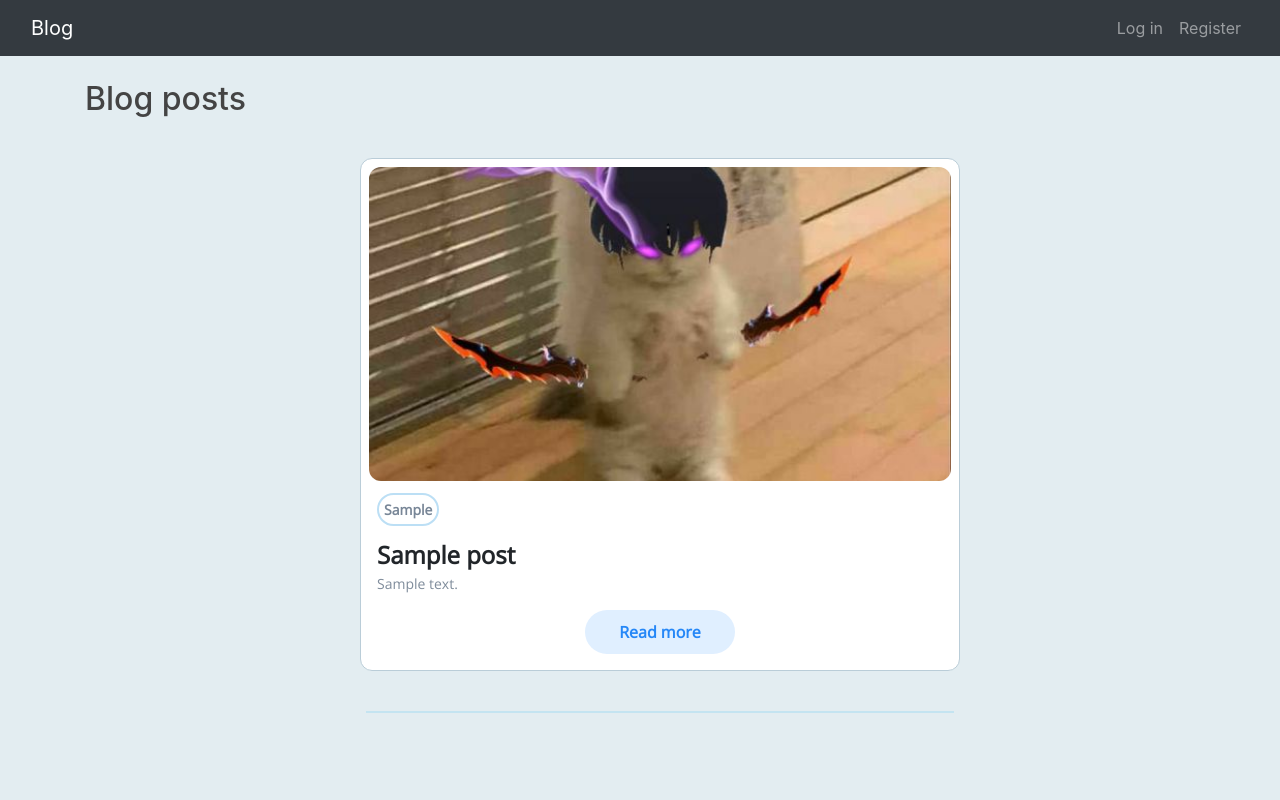
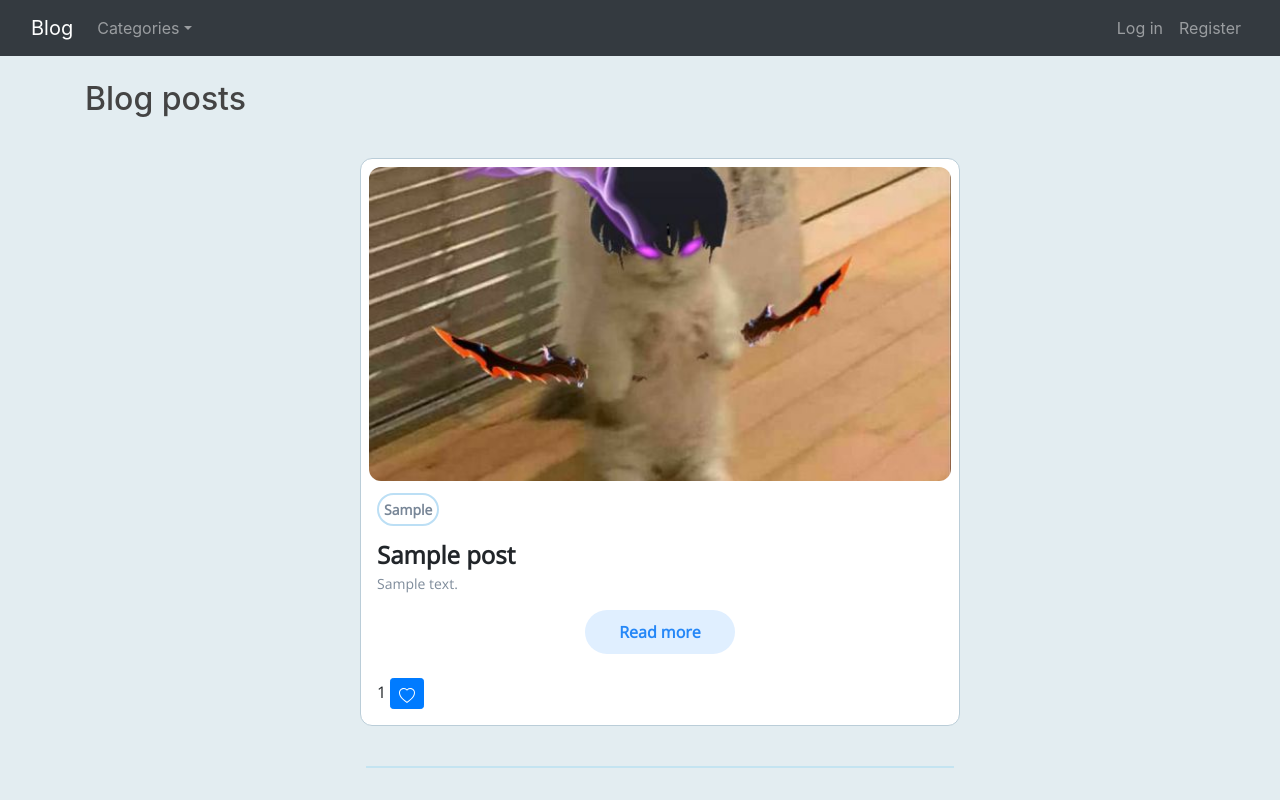
Before and after one commit to Rajan66/Blog, a Django app: page / in a window 1280 px wide. Run offline with Django 4.2, Linux system fonts and the light colour scheme; tables that the repository leaves empty hold one stand-in row (values such as "Sample post"); some libraries are stand-ins or nearby versions.

Commit message:
Like Feature

```diff
--- a/blog/models.py
+++ b/blog/models.py
@@ -16,6 +16,10 @@ class Post(models.Model):
     body = models.TextField()
     post_date = models.DateField(auto_now_add=True)
     category = models.CharField(max_length=255, default="uncategorized")
+    # user can like many posts and a post can have many likes
+    likes = models.ManyToManyField(User, related_name='like')
+    like_count =models.BigIntegerField(default=0)
+    # related name :- fk that associates the many things to each other
 
     def __str__(self):
         # To view the title and author of the post in the admin area
--- a/blog/static/css/styles.css
+++ b/blog/static/css/styles.css
@@ -30,12 +30,12 @@
     transform: translateY(-5px);
 }
 
-.nav-link{
+.whitebar{
     transition: all 0.2s;
     position: relative;
 }
 
-.nav-link::after{
+.whitebar::after{
     content: '';
     opacity: 0;
     transition: all 0.2s;
@@ -47,7 +47,7 @@
     left: 0;
 }
 
-.nav-link:hover::after{
+.whitebar:hover::after{
     opacity: 1;
 
 }
--- a/blog/templates/base.html
+++ b/blog/templates/base.html
@@ -9,7 +9,6 @@
     <!-- Required meta tags -->
     <meta name="viewport"
           content="width=device-width, initial-scale=1, shrink-to-fit=no">
-    <!-- Bootstrap CSS -->
     <meta charset="utf-8" />
     <meta name="keywords" content="foo,bar" />
     <meta name="description" content="foo" />
@@ -19,6 +18,7 @@
           href="https://stackpath.bootstrapcdn.com/bootstrap/4.3.1/css/bootstrap.min.css"
           integrity="sha384-ggOyR0iXCbMQv3Xipma34MD+dH/1fQ784/j6cY/iJTQUOhcWr7x9JvoRxT2MZw1T"
           crossorigin="anonymous">
+    <script src="https://ajax.googleapis.com/ajax/libs/jquery/3.4.1/jquery.min.js"></script>
   </head>
   <body class="main">
     <nav class="navbar navbar-expand-lg navbar-dark bg-dark bg-body-tertiary">
@@ -45,18 +45,18 @@
               <li class="nav-item dropdown">
                 <a class="nav-link dropdown-toggle"
                    id="navbarDropDown"
-                   href="#"
+                   href=""
                    role="button"
                    aria-haspopup="true"
                    data-toggle="dropdown"
                    aria-expanded="false">Categories</a>
-                <ul class="dropdown-menu">
+                {% comment %} <ul class="dropdown-menu">
                   {% for item in category_menu %}
                     <li>
                       <a class="dropdown-item" href="{% url 'category' item|slugify %}">{{ item }}</a>
                     </li>
                   {% endfor %}
-                </ul>
+                </ul> {% endcomment %}
               </li>
               <li class="nav-item">
                 <a class="nav-link" href="{% url 'add-category' %}">Add category</a>
@@ -64,7 +64,7 @@
             </ul>
             <ul class="navbar-nav ml-auto">
               <li class="nav-item">
-                <a class="nav-link" href="{% url 'logout' %}">Log out</a>
+                <a class="nav-link whitebar" href="{% url 'logout' %}">Log out</a>
               </li>
             </ul>
           {% elif user.is_authenticated %}
@@ -91,21 +91,35 @@
             </ul>
             <ul class="navbar-nav ml-auto">
               <li class="nav-item">
-                <a class="nav-link" href="{% url 'logout' %}">Log out</a>
+                <a class="nav-link whitebar" href="{% url 'logout' %}">Log out</a>
               </li>
             </ul>
           {% else %}
             <ul class="navbar-nav mb-2 mb-lg-0">
-              {% comment %} <li class="nav-item">
-                <a class="nav-link" href="#">Home</a>
-              </li> {% endcomment %}
+            <li class="nav-item dropdown">
+              <a class="nav-link dropdown-toggle"
+                 id="navbarDropDown"
+                 href="#"
+                 role="button"
+                 aria-haspopup="true"
+                 data-toggle="dropdown"
+                 aria-expanded="true">Categories</a>
+              <ul class="dropdown-menu">
+                {% for item in category_menu %}
+                  <li>
+                    <a class="dropdown-item" href="{% url 'category' item|slugify %}">{{ item }}</a>
+                  </li>
+                {% endfor %}
+              </ul>
+            </li>
             </ul>
             <ul class="navbar-nav ml-auto">
+
               <li class="nav-item">
-                <a class="nav-link" href="{% url 'login' %}">Log in</a>
+                <a class="nav-link whitebar" href="{% url 'login' %}">Log in</a>
               </li>
               <li class="nav-item">
-                <a class="nav-link" href="{% url 'register' %}">Register</a>
+                <a class="nav-link whitebar" href="{% url 'register' %}">Register</a>
               </li>
             </ul>
           {% endif %}
@@ -123,8 +137,6 @@
     </div>
     <!-- Optional JavaScript -->
     <!-- jQuery first, then Popper.js, then Bootstrap JS -->
-    <script src="https://code.jquery.com/jquery-3.3.1.slim.min.js" integrity="sha384-q8i/X+965DzO0rT7abK41JStQIAqVgRVzpbzo5smXKp4YfRvH+8abtTE1Pi6jizo" crossorigin="anonymous">
-    </script>
     <script src="https://cdnjs.cloudflare.com/ajax/libs/popper.js/1.14.7/umd/popper.min.js" integrity="sha384-UO2eT0CpHqdSJQ6hJty5KVphtPhzWj9WO1clHTMGa3JDZwrnQq4sF86dIHNDz0W1" crossorigin="anonymous">
     </script>
     <script src="https://stackpath.bootstrapcdn.com/bootstrap/4.3.1/js/bootstrap.min.js" integrity="sha384-JjSmVgyd0p3pXB1rRibZUAYoIIy6OrQ6VrjIEaFf/nJGzIxFDsf4x0xIM+B07jRM" crossorigin="anonymous">
--- a/blog/templates/home.html
+++ b/blog/templates/home.html
@@ -1,7 +1,6 @@
 {% extends "base.html" %}
 {% block content %}
     {% load static %}
-
     <link rel="stylesheet" href="{% static 'css/home.css' %}">
     {% if user.is_authenticated %}<h1>Welcome back, {{ user.username }}😇</h1>{% endif %}
     <h2>Blog posts</h2>
@@ -12,37 +11,77 @@
                     <!-- A div with card class for the card  -->
                     <div class="card">
                         <img src="{% static 'img/denja_catto.jpg' %}" alt="Catoo">
-                <!-- A div with card__details class to hold the details in the card  -->
                         <div class="card__details">
                             <!-- Span with tag class for the tag -->
                             <span class="tag">{{ post.category|title }}</span>
-                    <!-- A div with name class for the name of the card -->
                             <div class="name">{{ post.title }}</div>
                             <p>{{ post.body|slice:":200" }}</p>
-                    {% comment %} <button>
-                        <a href=" {% url 'article-details' post.pk %} ">Read more</a>
-                    </button>  {% endcomment %}
-                    <a class="btn btn-primary button" href="{% url 'article-details' post.pk %}">Read more</a>
+                            <a class="btn btn-primary button"
+                               href="{% url 'article-details' post.pk %}">Read more</a>
+                            <br>
+                            {% if user.is_authenticated %}
+                                <form action="{% url 'like' post.pk %}" method="post">
+                                    {% csrf_token %}
+                                    <span id="like_count">{{ post.like_count }}</span>
+                                    <button type="submit"
+                                            onsubmit="return false"
+                                            {% comment %}
+                                            id="like-button"
+                                            {% endcomment %}
+                                            name="post_id"
+                                            value="{{ post.id }}"
+                                            class="btn btn-primary btn-sm">
+                                        <svg xmlns="http://www.w3.org/2000/svg"
+                                             width="16"
+                                             height="16"
+                                             fill="currentColor"
+                                             class="bi bi-heart"
+                                             viewBox="0 0 16 16">
+                                            <path d="m8 2.748-.717-.737C5.6.281 2.514.878 1.4 3.053c-.523 1.023-.641 2.5.314 4.385.92 1.815 2.834 3.989 6.286 6.357 3.452-2.368 5.365-4.542 6.286-6.357.955-1.886.838-3.362.314-4.385C13.486.878 10.4.28 8.717 2.01L8 2.748zM8 15C-7.333 4.868 3.279-3.04 7.824 1.143c.06.055.119.112.176.171a3.12 3.12 0 0 1 .176-.17C12.72-3.042 23.333 4.867 8 15z" />
+                                        </svg>
+                                    </button>
+                                </form>
+                            {% else %}
+                                <span id="like_count">{{ post.like_count }}</span>
+                                <a href="{% url 'register' %}"
+                                   value="{{ post.id }}"
+                                   class="btn btn-primary btn-sm">
+                                    <svg xmlns="http://www.w3.org/2000/svg"
+                                         width="16"
+                                         height="16"
+                                         fill="currentColor"
+                                         class="bi bi-heart"
+                                         viewBox="0 0 16 16">
+                                        <path d="m8 2.748-.717-.737C5.6.281 2.514.878 1.4 3.053c-.523 1.023-.641 2.5.314 4.385.92 1.815 2.834 3.989 6.286 6.357 3.452-2.368 5.365-4.542 6.286-6.357.955-1.886.838-3.362.314-4.385C13.486.878 10.4.28 8.717 2.01L8 2.748zM8 15C-7.333 4.868 3.279-3.04 7.824 1.143c.06.055.119.112.176.171a3.12 3.12 0 0 1 .176-.17C12.72-3.042 23.333 4.867 8 15z" />
+                                    </svg>
+                                </a>
+                            {% endif %}
                         </div>
                     </div>
                 </div>
             </li>
-    <br/>
+            <br />
             <hr>
         {% endfor %}
     </ul>
+    {% comment %} <script>
+        $('#myForm').trigger("reset");
+        $(document).on('click', '#like-button', function (e) {
+        e.preventDefault();
+        $.ajax({
+                type: 'POST',
+                url: '{% url "like" post.pk %}',
+                data: {
+                    postid: $('#like-button').val(),
+                    action: 'post'
+                },
+                success: function (json) {
+                document.getElementById("like_count").innerHTML = json['result']
+                },
+                error: function (xhr, errmsg, err) {
+
+                }
+            });
+        })
+    </script> {% endcomment %}
 {% endblock content %}
-{% comment %} <li>
-    <a>{{ post.title }}</a>
-    The slugify filter returns a text into one long word containing nothing but lower case ASCII characters and hyphens
-    (-).
-    - <a href="{% url 'category' post.category|slugify %}">{{ post.category }}</a>
-    - {{ post.author.first_name }} {{ post.author.last_name }}
-    - {{ post.post_date }}
-    {% if user.is_authenticated and post.author.id == user.id %}
-    - <small><a href="{% url 'edit-post' post.pk %}">Edit</a></small>
-    - <small><a href="{% url 'delete-post' post.pk %}">Delete</a></small>
-    {% endif %}
-    <br>
-    {{ post.body|slice:":100" }}
-</li> {% endcomment %}
--- a/blog/urls.py
+++ b/blog/urls.py
@@ -1,6 +1,6 @@
 from django.contrib import admin
 from django.urls import path
-from .views import HomeView, ArticleDetailView, AddPostView, UpdatePostView, DeletePostView, AddCategoryView, CategoryView
+from .views import HomeView, ArticleDetailView, AddPostView, UpdatePostView, DeletePostView, AddCategoryView, CategoryView, LikeView
 
 urlpatterns = [
     path('', HomeView.as_view(), name='home'),
@@ -14,4 +14,5 @@ urlpatterns = [
     # str as the category name isn't an int like in the prev urls..
     path('category/<str:cat>/', CategoryView, name="category"),
     # path('category-list', CategoryListView, name="category-list"),
+    path('like/<int:pk>', LikeView, name="like"),
 ]
--- a/blog/views.py
+++ b/blog/views.py
@@ -1,14 +1,12 @@
-from django.shortcuts import render
+from django.shortcuts import render, get_object_or_404, redirect
 from django.views.generic import ListView, DetailView, CreateView, UpdateView, DeleteView
 from .models import Post, Category, User
 from .forms import PostForm, EditForm
-from django.urls import reverse_lazy
+from django.urls import reverse_lazy, reverse
+
+from django.views.decorators.csrf import csrf_exempt
 
 
-# Create your views here.
-# def home(request):
-#     context = {}
-#     return render(request, 'home.html', context)
 # Class based views queries the database for us
 # In functional view however we need to do it by ourselves
 class HomeView(ListView):
@@ -34,7 +32,8 @@ class ArticleDetailView(DetailView):
 
     def get_context_data(self, *args, **kwargs):
         category_menu = Category.objects.all()
-        context = super(ArticleDetailView, self).get_context_data(*args, **kwargs)
+        context = super(ArticleDetailView, self).get_context_data(
+            *args, **kwargs)
         context['category_menu'] = category_menu
 
         return context
@@ -59,7 +58,8 @@ class AddCategoryView(CreateView):
 
     def get_context_data(self, *args, **kwargs):
         category_menu = Category.objects.all()
-        context = super(AddCategoryView, self).get_context_data(*args, **kwargs)
+        context = super(AddCategoryView, self).get_context_data(
+            *args, **kwargs)
         context['category_menu'] = category_menu
 
         return context
@@ -91,11 +91,10 @@ class DeletePostView(DeleteView):
 
         return context
 
+
 # this is a functional view rather than a class based view
 # this is useful here because we can pass the request and the category as paramter
 # category meaning sports, entertainment, music or other categories that we have stored in the database
-
-
 def CategoryView(request, cat):
     # This filters all the post of the specific category ie. cat (which ever is passed in the url)
     # Post meaning the Post table(model)
@@ -106,7 +105,21 @@ def CategoryView(request, cat):
     return render(request, 'categories.html', context)
 
 
-# def CategoryListView(request):
-#     category_list = Category.objects.all()
-#     context = {'category_list' : category_list}
-#     return render(request, 'category_list.html', context)
+# get this object or return a 404 error if it doesn't exist
+# after we press like we get the post's id then we pass that into this
+# this says to look that post's id in the blog_post table
+# and assign it to the post variable and we save it to the table
+def LikeView(request, pk):
+    post = get_object_or_404(Post, id=request.POST.get('post_id'))
+    # request.user so that we can identify who liked the post
+    if post.likes.filter(id=request.user.id).exists():
+        post.likes.remove(request.user)
+        post.like_count -= 1
+        result = post.like_count
+        post.save()
+    else:
+        post.likes.add(request.user)
+        post.like_count += 1
+        result = post.like_count
+        post.save()
+    return redirect('home')
```
Also changed, not shown: blog/migrations/0007_post_likes.py (added), blog/migrations/0008_post_like_count_alter_post_likes.py (added), blog/migrations/0009_alter_post_likes.py (added). Lines whose indentation alone changed are shown as unchanged.
